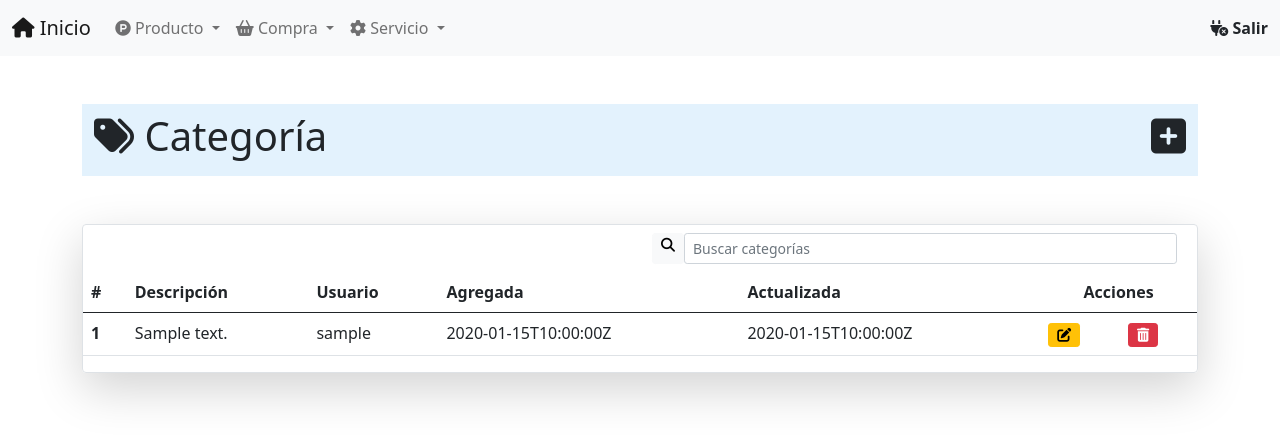
After one commit to cpablop1/sisteg, a Django app: page /producto/categoria/ in a window 1280 px wide. The commit adds this page. Shown: the top 441 px of the page. Run offline with Django 5.2, Linux system fonts and the light colour scheme; tables that the repository leaves empty hold one stand-in row (values such as "Sample post").

Commit message:
Listar, agregar y editar categoría desarrollada

```diff
--- a/sisteg/apps/producto/urls.py
+++ b/sisteg/apps/producto/urls.py
@@ -3,4 +3,7 @@ from . import views
 
 urlpatterns = [
     path('', views.vista_producto, name='producto'),
+    path('categoria/', views.vista_categoria, name='categoria'),
+    path('agregar-categoria/', views.agregar_categoria, name='agregar_categoria'),
+    path('listar-categoria/', views.listar_categoria, name='listar_categoria'),
 ]
--- a/sisteg/apps/producto/views.py
+++ b/sisteg/apps/producto/views.py
@@ -1,4 +1,82 @@
 from django.shortcuts import render
+from django.http import JsonResponse
 
+from django.contrib.auth.models import User
+from .models import Categoria
+
+#Función para renderizar la vista de producto
 def vista_producto(request):
     return render(request, 'producto/producto.html')
+
+#Función para renderizar la vista de categoria
+def vista_categoria(request):
+    return render(request, 'categoria/categoria.html')
+
+# Función para agregar categoría
+def agregar_categoria(request):
+    # Mensaje de respuesta
+    res = False
+    msg = '¡Método no permitido!'
+    # Evaluamos si es llamado por POST
+    if request.method == 'POST':
+        # Capturamos los métodos por POST
+        id = request.POST.get('id', None) or None
+        descripcion = request.POST.get('descripcion', None).strip().upper() or ''
+        # Creamos la categoría
+        try:
+            categoria = Categoria.objects.update_or_create(
+                id = id,
+                defaults = {
+                    'descripcion': descripcion,
+                    'usuario_id': User.objects.get(id = request.user.id)
+                }
+            )
+            res = True
+            # Evaluamos si fue un nuevo registro o una actualización
+            if categoria[1]:
+                msg = 'Categoría agregada correctamente.'
+            else:
+                msg = 'Categoría actualizada correctamente.'
+        except:
+            res = False
+            msg = 'Hubo un error al agregar categoría, actualice la página y vuleve a intentarlo.'
+        # Retornamos una respuesta de éxito
+        return JsonResponse({'res': res, 'msg': msg})
+    else: # En caso contrario
+        # Retornamos una respuesta de error
+        return JsonResponse({'res': res, 'msg': msg})
+
+# Función para listar categorías
+def listar_categoria(request):
+    # Mensajes de respuesta
+    res = False
+    msg = 'Error al listar categorías.'
+    data = {}
+    data['data'] = []
+    id = request.GET.get('id', None) or None
+    try:
+        if id: # Verificamos si necesitamos una categoría expecífica
+            categorias = Categoria.objects.filter(id = id)
+        else:
+            # Obtenemos todas las categorías
+            categorias = Categoria.objects.all()
+        # Preparamos el listado
+        for cat in categorias:
+            data['data'].append(
+                {
+                    'id': cat.id,
+                    'descripcion': cat.descripcion,
+                    'fecha_ingreso': cat.fecha_ingreso,
+                    'fecha_actualizacion': cat.fecha_actualizacion,
+                    'usuario': cat.usuario_id.username
+                }
+            )
+        res = True
+        msg = 'Listado de categorías.'
+    except:
+        res = False
+
+    data['res'] = res
+    data['msg'] = msg
+    # Retornamos los datos
+    return JsonResponse(data)
--- /dev/null
+++ b/sisteg/static/js/alertas/alertas.js
@@ -0,0 +1,29 @@
+export function success(msg) {
+    let alerta = document.getElementById('alerta');
+    alerta.innerHTML = `<div class="alert alert-success alert-dismissible fade show" role="alert">
+                            <strong><i class="fa-solid fa-circle-check"></i> ${msg}</strong>
+                            <button type="button" class="btn-close" data-bs-dismiss="alert" aria-label="Close"></button>
+                        </div>`;
+
+    setTimeout(() => alerta.innerHTML = '', 3000);
+}
+
+export function warning(msg) {
+    let alerta = document.getElementById('alerta');
+    alerta.innerHTML = `<div class="alert alert-warning alert-dismissible fade show" role="alert">
+                            <strong><i class="fa-solid fa-triangle-exclamation"></i> ${msg}</strong>
+                            <button type="button" class="btn-close" data-bs-dismiss="alert" aria-label="Close"></button>
+                        </div>`;
+
+    setTimeout(() => alerta.innerHTML = '', 3000);
+}
+
+export function danger(msg) {
+    let alerta = document.getElementById('alerta');
+    alerta.innerHTML = `<div class="alert alert-danger alert-dismissible fade show" role="alert">
+                            <strong><i class="fa-solid fa-triangle-exclamation"></i> ${msg}</strong>
+                            <button type="button" class="btn-close" data-bs-dismiss="alert" aria-label="Close"></button>
+                        </div>`;
+
+    setTimeout(() => alerta.innerHTML = '', 3000);
+}
--- /dev/null
+++ b/sisteg/static/js/categoria/agregar.js
@@ -0,0 +1,26 @@
+import * as alerta from '../alertas/alertas.js';
+import { cambiar } from './cambiar.js';
+import { listar } from './listar.js';
+
+export function agregar(form) {
+    let formData = new FormData(form)
+    fetch('/producto/agregar-categoria/', {
+        method: 'POST',
+        headers: {
+            'X-CSRFToken': document.querySelector('[name=csrfmiddlewaretoken]').value
+        },
+        body: formData
+    }).then(res => {
+        return res.json();
+    }).then(data => {
+        if (data.res) {
+            alerta.success(data.msg);
+            cambiar();
+            setTimeout(() => {
+                listar();
+            }, 500);
+        } else {
+            alerta.danger(data.msg);
+        }
+    });
+}
--- /dev/null
+++ b/sisteg/static/js/categoria/cambiar.js
@@ -0,0 +1,19 @@
+// Evento para cambiar de vista entre el formulario y el listado de categoría
+export function cambiar() {
+    let btn_agregar = document.getElementById('agregar');
+    let form_agregar = document.getElementById('form_agregar');
+    let listar = document.getElementById('listar');
+
+    if (listar.hidden) {
+        btn_agregar.innerHTML = '<i class="fa-solid fa-square-plus"></i>';
+        form_agregar.reset();
+        listar.hidden = false;
+        form_agregar.hidden = true;
+    } else {
+        btn_agregar.innerHTML = '<i class="fa-solid fa-list"></i>';
+        form_agregar.reset();
+        listar.hidden = true;
+        form_agregar.hidden = false;
+        document.getElementById('descripcion').focus();
+    }
+}
--- /dev/null
+++ b/sisteg/static/js/categoria/editar.js
@@ -0,0 +1,12 @@
+import { cambiar } from "./cambiar.js";
+
+export function editar(id) {
+    cambiar();
+    fetch(`/producto/listar-categoria/?id=${id}`).then(res => res.json()).then(data => {
+        let id = document.querySelector('#form_agregar input[name=id]');
+        let descripcion = document.querySelector('#form_agregar input[name=descripcion]');
+
+        id.value = data.data[0].id;
+        descripcion.value = data.data[0].descripcion;
+    });
+}
--- /dev/null
+++ b/sisteg/static/js/categoria/listar.js
@@ -0,0 +1,20 @@
+export function listar() {
+    fetch('/producto/listar-categoria/').then(res => res.json()).then(data => {
+        let tabla = document.getElementById('tbl_listar');
+        let fila = '';
+        Array.from(data.data, (item, index) => {
+            fila += `
+                <tr>
+                    <th scope="row">${index + 1}</th>
+                    <td>${item.descripcion}</td>
+                    <td>${item.usuario}</td>
+                    <td>${item.fecha_ingreso}</td>
+                    <td>${item.fecha_actualizacion}</td>
+                    <td><i class="fa-solid fa-pen-to-square btn btn-warning btn-sm" editar="${item.id}"></i></td>
+                    <td><i class="fa-solid fa-trash-can btn btn-danger btn-sm" eliminar="${item.id}"></i></td>
+                </tr>`;
+        });
+
+        tabla.childNodes[3].innerHTML = fila;
+    });
+}
--- /dev/null
+++ b/sisteg/static/js/categoria/main.js
@@ -0,0 +1,39 @@
+import * as alerta from '../alertas/alertas.js';
+import { cambiar } from './cambiar.js';
+import { agregar } from './agregar.js';
+import { listar } from './listar.js';
+import { editar } from './editar.js';
+
+window.onload = () => {
+    let titulo = document.getElementById('titulo');
+    titulo.innerHTML = `<i class="fa-solid fa-tags"></i> Categoría`;
+    listar();
+}
+
+// Evento para cambiar de vista entre el formulario y el listado de categoría
+document.getElementById('agregar').addEventListener('click', e => {
+    cambiar();
+});
+
+// Evento para agregar categoría
+document.getElementById('form_agregar').addEventListener('submit', e => {
+    e.preventDefault();
+    let descripcion = e.target.querySelector('#descripcion');
+    if (descripcion.value.trim().length === 0) { // Evaluamos si no está vacío el campo
+        alerta.danger('Complete el formulario para continuar.');
+        descripcion.classList.add('is-invalid');
+    } else {
+        descripcion.classList.remove('is-invalid');
+        agregar(e.target);
+    }
+});
+
+// Evento para editar categoría
+document.getElementById('tbl_listar').addEventListener('click', e => {
+
+    let id = parseInt(e.target.getAttribute('editar'))
+
+    if (id) {
+        editar(id);
+    }
+});
--- /dev/null
+++ b/sisteg/templates/categoria/agregar.html
@@ -0,0 +1,11 @@
+<form class="border rounded shadow-lg p-5 mt-5" id="form_agregar" hidden>
+    {% csrf_token %}
+    <div class="mb-3">
+        <label for="descripcion" class="form-label">Descripción</label>
+        <input type="text" class="form-control" name="id" id="id" hidden>
+        <input type="text" class="form-control" name="descripcion" id="descripcion" placeholder="Ingrese una descripción de la categoría">
+    </div>
+    <div class="mb-3 d-flex justify-content-end">
+        <button type="submit" class="btn btn-primary">Guardar</button>
+    </div>
+</form>
--- /dev/null
+++ b/sisteg/templates/categoria/categoria.html
@@ -0,0 +1,13 @@
+{% extends 'layout/layout.html' %}
+
+{% load static %}
+
+{% block contenido %}
+{% include 'categoria/listar.html' %}
+{% include 'categoria/agregar.html' %}
+{% endblock %}
+
+
+{% block script %}
+<script src="{% static 'js/categoria/main.js' %}" type="module"></script>
+{% endblock %}
--- /dev/null
+++ b/sisteg/templates/categoria/listar.html
@@ -0,0 +1,24 @@
+<div class="table-responsive border rounded shadow-lg mt-5" id="listar">
+    <div class="row justify-content-end m-2">
+        <div class="col-12 col-md-6">
+            <div class="d-flex">
+                <i class="fa-solid fa-magnifying-glass btn btn-light btn-sm"></i>
+                <input type="search" class="form-control form-control-sm" placeholder="Buscar categorías">
+            </div>
+        </div>
+    </div>
+    <table class="table" id="tbl_listar">
+        <thead>
+            <tr>
+                <th scope="col">#</th>
+                <th scope="col">Descripción</th>
+                <th scope="col">Usuario</th>
+                <th scope="col">Agregada</th>
+                <th scope="col">Actualizada</th>
+                <th scope="col" colspan="2" class="text-center">Acciones</th>
+            </tr>
+        </thead>
+        <tbody>
+        </tbody>
+    </table>
+</div>
--- a/sisteg/templates/layout/layout.html
+++ b/sisteg/templates/layout/layout.html
@@ -44,7 +44,8 @@
                             <li>
                                 <hr class="dropdown-divider">
                             </li>
-                            <li><a class="dropdown-item" href="#"> <i class="fa-solid fa-tags"></i> Categoría</a></li>
+                            <li><a class="dropdown-item" href="{% url 'categoria' %}"><i class="fa-solid fa-tags"></i>
+                                    Categoría</a></li>
                             <li>
                                 <hr class="dropdown-divider">
                             </li>
@@ -115,6 +116,8 @@
         <!-- --------------------- -->
 
         <!-- Cuerpo de la página -->
+        <div class="mt-2" id="alerta">
+        </div>
         {% block contenido %}
         {% endblock %}
         <!-- ----------------------- -->
```
